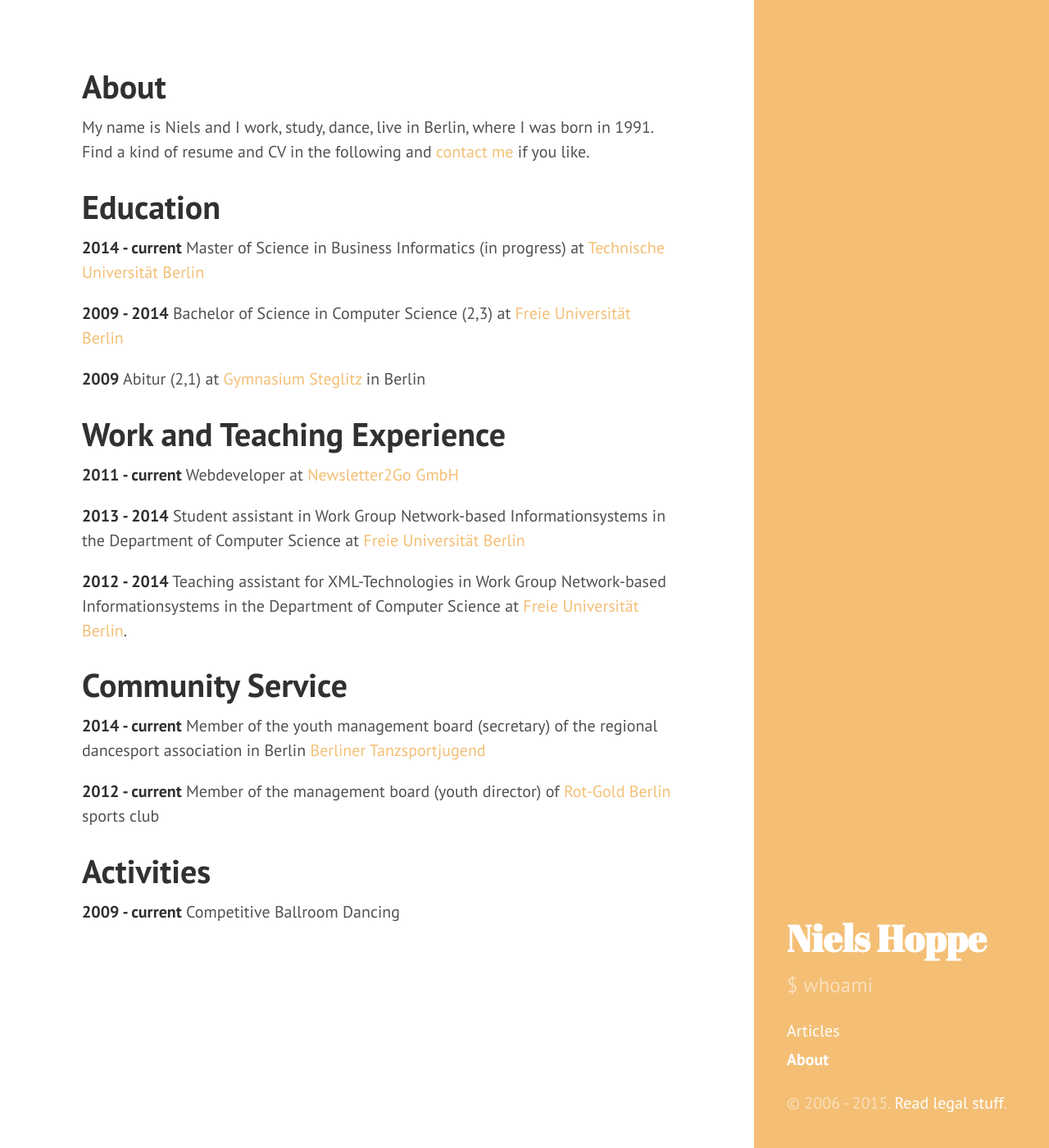
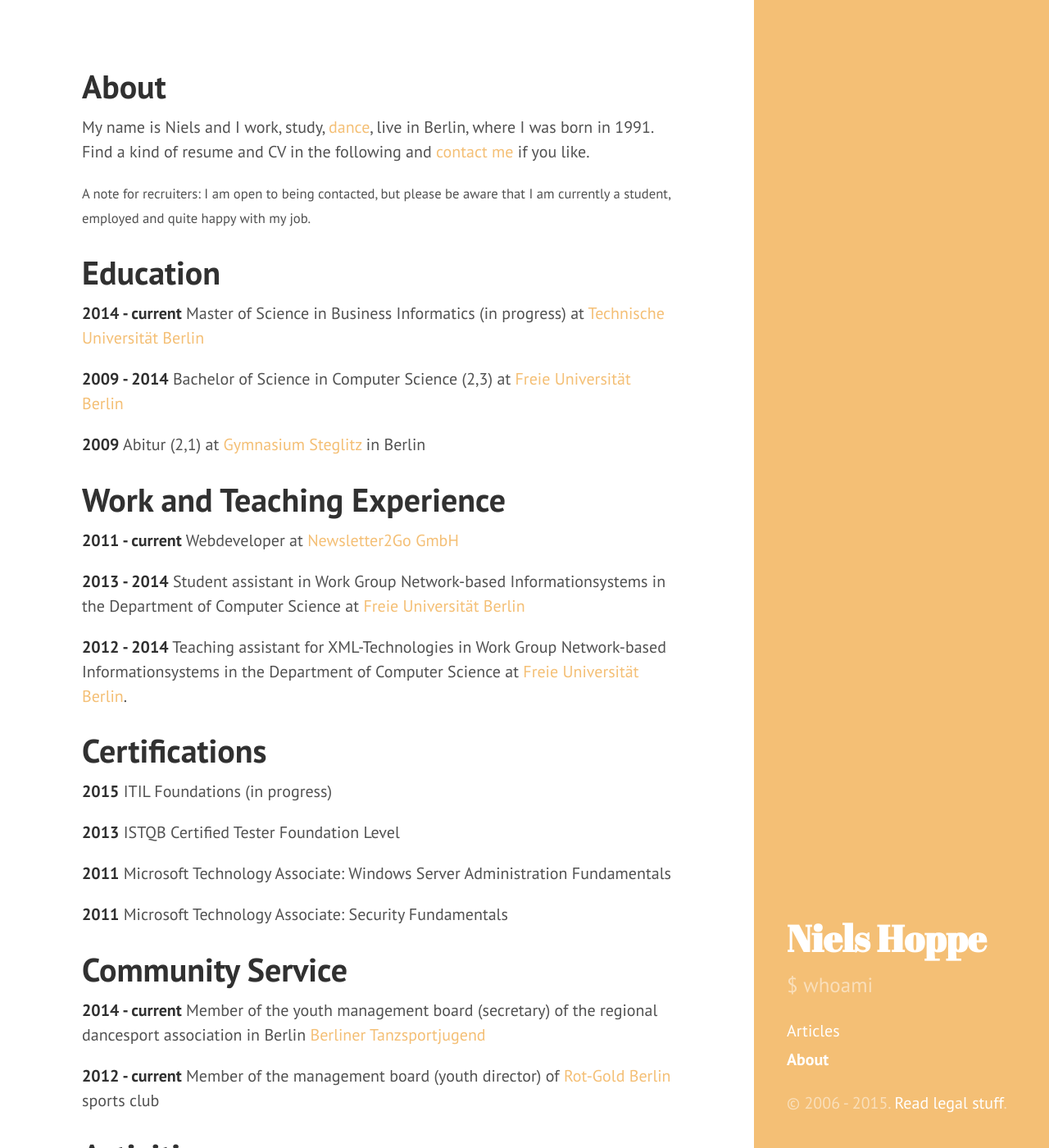
Before and after one commit to hielsnoppe/hielsnoppe.github.io, a Jekyll site: the page built from about/index.md, in a window 1280 px wide and 1400 px high. Shown: the whole window at 82% size. Built offline with Jekyll 4.4.1, drawn with Linux system fonts in a browser that asks for light colours; Markdown is read by kramdown in place of the engine named in the settings.

Commit message:
Update about page

```diff
--- /dev/null
+++ b/_localconfig.yml
@@ -0,0 +1,2 @@
+# Setup
+url:              http://www.nielshoppe.local
--- a/about.md
+++ b/about/index.md
@@ -4,8 +4,13 @@ title: About
 description: $ whoami
 ---
 
-My name is Niels and I work, study, dance, live in Berlin, where I was born in 1991.
+My name is Niels and I work, study, [dance](./dance), live in Berlin, where I was born in 1991.
 Find a kind of resume and CV in the following and [contact me](mailto:42f23877@nielshoppe.de) if you like.
+
+<small>
+A note for recruiters:
+I am open to being contacted, but please be aware that I am currently a student, employed and quite happy with my job.
+</small>
 
 # Education
 
@@ -32,6 +37,20 @@ Teaching assistant for XML-Technologies in Work Group Network-based Informations
 [fub]: http://fu-berlin.de
 [tub]: http://tu-berlin.de
 
+# Certifications
+
+**2015**
+ITIL Foundations (in progress)
+
+**2013**
+ISTQB Certified Tester Foundation Level
+
+**2011**
+Microsoft Technology Associate: Windows Server Administration Fundamentals
+
+**2011**
+Microsoft Technology Associate: Security Fundamentals
+
 # Community Service
 
 **2014 - current**
@@ -53,4 +72,4 @@ Youth leader at  [Lindenkirchengemeinde][linde]
 # Activities
 
 **2009 - current**
-Competitive Ballroom Dancing
+[Competitive Ballroom Dancing](./dance)
```
Also changed, not shown: 1 other file.
